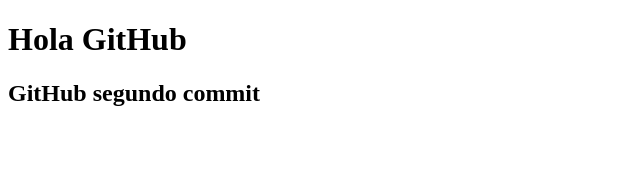
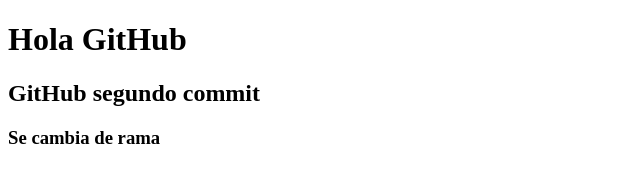
Before and after one commit to francoontivero/repo-prueba, a plain HTML site: page index.html in a window 1280 px wide. Shown: the whole page, without its empty margins (0-640 px from the left). Drawn offline with Linux system fonts and the light colour scheme.

Commit message:
cambios en nueva rama

```diff
--- a/index.html
+++ b/index.html
@@ -10,5 +10,6 @@
 <body>
     <h1>Hola GitHub</h1>
     <h2>GitHub segundo commit</h2>
+    <h3>Se cambia de rama</h3>
 </body>
 </html>
```
